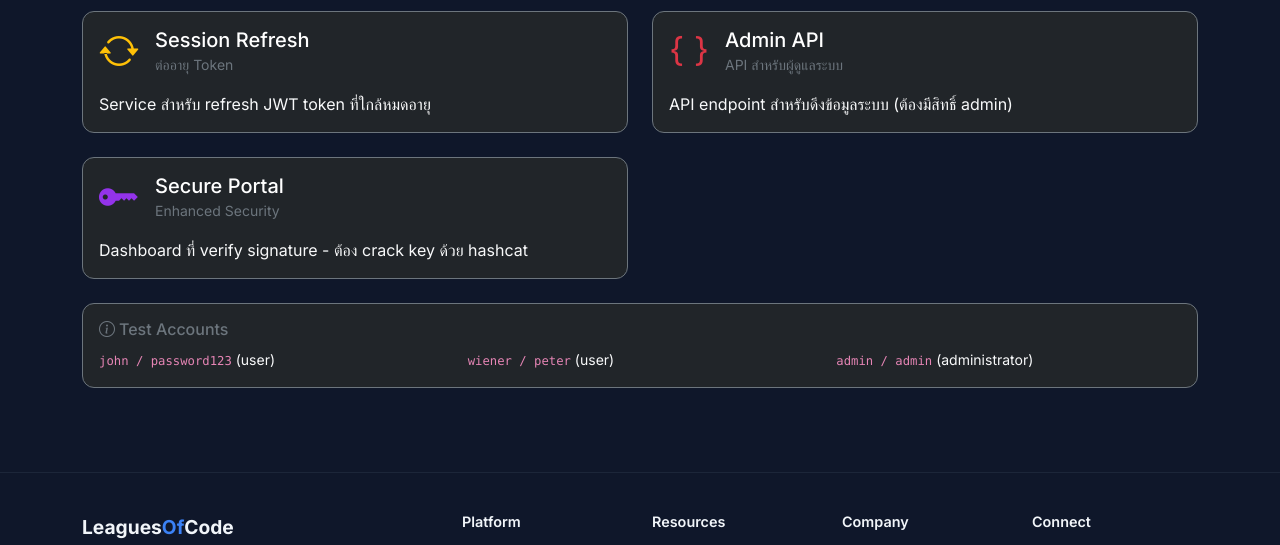
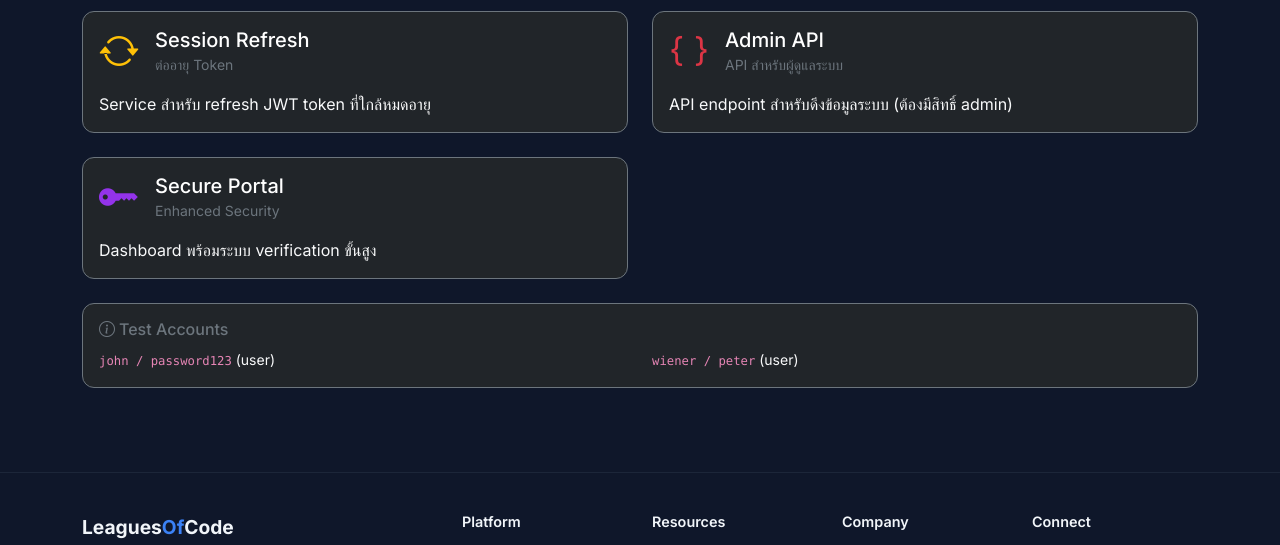
Before and after one commit to phwrscr1pt/Hackdaybc, a PHP site: page /loc_db/account/ in a window 1280 px wide. Shown: the part 449-994 px from the top of the page. Run offline with PHP 8.4, Linux system fonts and the light colour scheme.

Commit message:
Remove admin credentials and hashcat hint from JWT pages
- Removed admin/admin from Test Accounts (signin.php, index.php)
- Changed Secure Portal description to not reveal hashcat
- Students must now exploit JWT vulnerabilities to access admin

Co-Authored-By: Claude Opus 4.5 <noreply@anthropic.com>

```diff
--- a/portal/www/account/index.php
+++ b/portal/www/account/index.php
@@ -120,7 +120,7 @@
                             </div>
                         </div>
                         <p class="card-text text-light">
-                            Dashboard ที่ verify signature - ต้อง crack key ด้วย hashcat
+                            Dashboard พร้อมระบบ verification ขั้นสูง
                         </p>
 
                     </div>
@@ -136,14 +136,11 @@
                 <i class="bi bi-info-circle me-1"></i>Test Accounts
             </h6>
             <div class="row text-light">
-                <div class="col-md-4">
+                <div class="col-md-6">
                     <small><code>john / password123</code> (user)</small>
                 </div>
-                <div class="col-md-4">
+                <div class="col-md-6">
                     <small><code>wiener / peter</code> (user)</small>
-                </div>
-                <div class="col-md-4">
-                    <small><code>admin / admin</code> (administrator)</small>
                 </div>
             </div>
         </div>
--- a/portal/www/account/signin.php
+++ b/portal/www/account/signin.php
@@ -100,8 +100,7 @@ require_once '../includes/header.php';
                         <h6 style="color: var(--text-muted);"><i class="bi bi-info-circle me-1"></i>Test Accounts</h6>
                         <div class="small">
                             <code>john / password123</code> (user)<br>
-                            <code>wiener / peter</code> (user)<br>
-                            <code>admin / admin</code> (administrator)
+                            <code>wiener / peter</code> (user)
                         </div>
                     </div>
                 </div>
```
